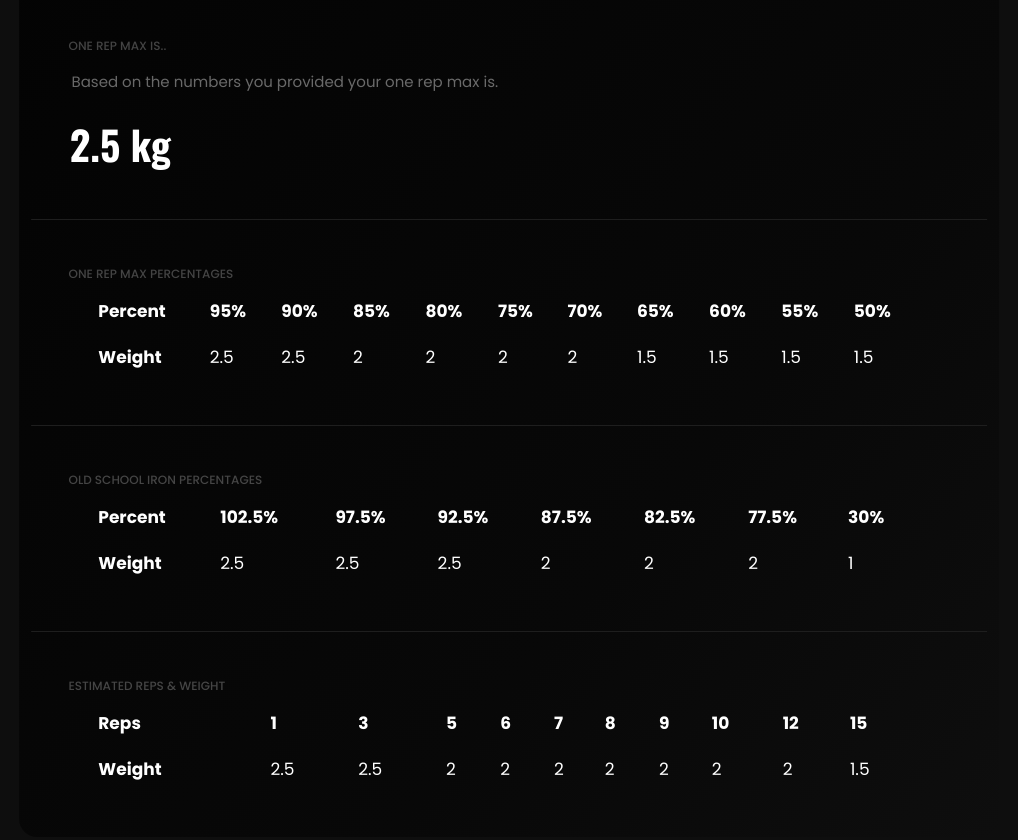
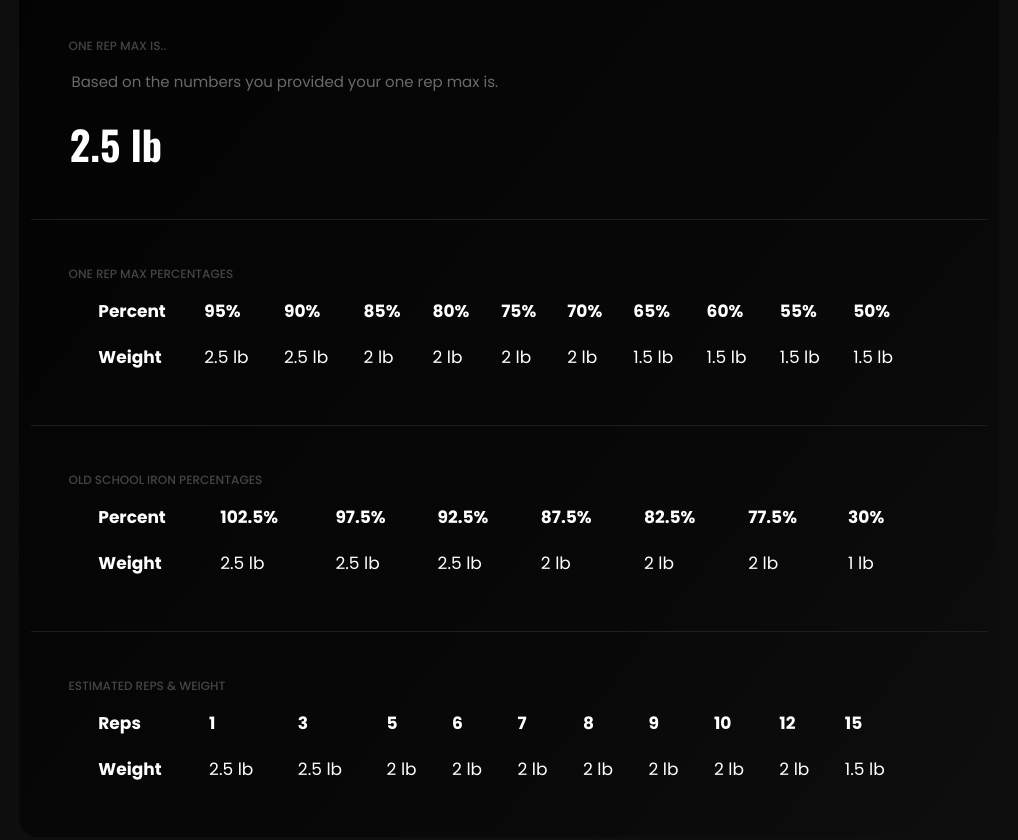
Before and after one commit to pranaypise59/ATHLEAN-X-18, a plain HTML site: page maxcalculator.html in a window 1280 px wide. Shown: the part 1356-2196 px from the top of the page, without its empty margins (111-1129 px from the left). Drawn offline with nearby package versions, Linux system fonts and the light colour scheme.

Commit message:
default set to lb and estimated reps fix

```diff
--- a/js/custom.js
+++ b/js/custom.js
@@ -236,8 +236,11 @@ const repsvalueDisplay = document.getElementById('repsvalueDisplay');
 const rootElement = document.getElementById('result_root');
 
 // Function to get the current value of the selected radio button
+function isMetric() {
+  return radio1.checked;
+}
 function getSelectedRadioValue() {
-  return radio1.checked ? 'kg' : radio2.checked ? 'lb' : null;
+  return isMetric() ? 'kg' : 'lb';
 }
 
 // Function to calculate Epley's Formula with one decimal place
@@ -255,7 +258,7 @@ function calculateOneRepMax() {
 function updateSliderValue(step) {
   const currentValue = parseInt(slider.value);
   const newValue = currentValue + step;
-  const maxval = radio1.checked ? 272.5 : 600;
+  const maxval = isMetric() ? 272.5 : 600;
 
   if (newValue >= 0 && newValue <= maxval) {
     slider.value = newValue;
@@ -279,7 +282,8 @@ function updateDisplay() {
 }
 
 // Function to update the unit label based on the selected radio button
-function updateUnitLabel(unit) {
+function updateUnitLabel() {
+  const unit = getSelectedRadioValue();
   unitLabel.textContent = unit;
   updateDisplay();
 }
@@ -298,13 +302,13 @@ function convertSliderValue(fromUnit, toUnit) {
 
 // Event listeners for radio buttons to update the unit label
 radio1.addEventListener('change', function () {
-  updateUnitLabel('kg');
+  updateUnitLabel();
   convertSliderValue('lb', 'kg');
   updateRootDisplay();
 });
 
 radio2.addEventListener('change', function () {
-  updateUnitLabel('lb');
+  updateUnitLabel();
   convertSliderValue('kg', 'lb');
   updateRootDisplay();
 });
@@ -354,7 +358,7 @@ function updateRootDisplay() {
 }
 
 // Set "kg" as the default unit and update the display
-updateUnitLabel('kg');
+updateUnitLabel();
 updateRepDisplay();
 updateRootDisplay();
 
@@ -374,7 +378,7 @@ if (oneRepMaxPer) {
     const td = secondRow.cells[i];
 
     // Set the value as the index
-    td.textContent = Math.round(percentWeight * 2) / 2;
+    td.textContent = Math.round(percentWeight * 2) / 2 + ' ' + getSelectedRadioValue();
   }
 }
 
@@ -392,29 +396,30 @@ if (oldSchoolIronPer) {
     const td = secondRow.cells[i];
 
     // Set the value as the index
-    td.textContent = Math.round(percentWeight * 2) / 2;
+    td.textContent = Math.round(percentWeight * 2) / 2 + ' ' + getSelectedRadioValue();
   }
 }
 
 // ===================================================
+function roundToNearestHalf(value) {
+	return Math.round(value * 2) / 2;
+  }
 
-const estimatedRepsPer = document.getElementById('estimatedRepsPer');
-const estimatedrep = [1, 3, 5, 6, 7, 8, 9, 10, 12, 15];
+  function calculateRM(weight, multiplier) {
+	return roundToNearestHalf(Math.round((10000 * result) / ((333 * multiplier) + 10000) * 10) / 10) + ' ' + getSelectedRadioValue();
+  }
 
-// Ensure the table exists before proceeding
-if (estimatedRepsPer) {
-  // Select the second row (index 1)
-  const secondRow = estimatedRepsPer.rows[1];
+  $(".onehundred").html(calculateRM(result, 0));
+  $(".threeRM").html(calculateRM(result, 2));
+  $(".fiveRM").html(calculateRM(result, 4));
+  $(".sixRM").html(calculateRM(result, 5));
+  $(".sevenRM").html(calculateRM(result, 6));
+  $(".eightRM").html(calculateRM(result, 7));
+  $(".nineRM").html(calculateRM(result, 8));
+  $(".tenRM").html(calculateRM(result, 9));
+  $(".twelveRM").html(calculateRM(result, 11));
+  $(".fifteenRM").html(calculateRM(result, 14));
 
-  // Loop through all the td elements in the second row
-  for (let i = 1; i < secondRow.cells.length; i++) {
-
-	const td = secondRow.cells[i];
-
-	// Set the value as the index
-	td.textContent = calculateEstimatedWeight(result, estimatedrep[i - 1]);
-  }
-}
 }
 updateOneRepMaxPer()
 
--- a/maxcalculator.html
+++ b/maxcalculator.html
@@ -227,7 +227,7 @@
                                                                                 style="margin-left: 20px">
                                                                                 <input class="form-check-input"
                                                                                     type="radio" name="flexRadioDefault"
-                                                                                    id="flexRadioDefault1" checked />
+                                                                                    id="flexRadioDefault1" />
                                                                                 <label class="form-check-label"
                                                                                     for="flexRadioDefault1">Metric
                                                                                     (Kg)</label>
@@ -235,7 +235,7 @@
                                                                             <div class="form-check">
                                                                                 <input class="form-check-input"
                                                                                     type="radio" name="flexRadioDefault"
-                                                                                    id="flexRadioDefault2" />
+                                                                                    id="flexRadioDefault2" checked/>
                                                                                 <label class="form-check-label"
                                                                                     for="flexRadioDefault2">Imperial
                                                                                     (lb)</label>
@@ -264,7 +264,7 @@
                                                                                     -
                                                                                 </div>
                                                                                 <input type="range" min="2.5"
-                                                                                    max="275.5" value="2.5" step="2.5"
+                                                                                    max="600" value="2.5" step="2.5"
                                                                                     id="slider" />
                                                                                 <div class="button"
                                                                                     onclick="updateSliderValue(2.5)">
@@ -272,7 +272,6 @@
                                                                                 </div>
                                                                                 <div class="value-display"
                                                                                     id="valueDisplay">
-                                                                                    0 kg
                                                                                 </div>
                                                                                 <div class="unit-label" id="unitLabel">
                                                                                 </div>
@@ -549,43 +548,42 @@
                                                                                     <th>Weight</th>
                                                                                     <td class="rmValues onehundred"
                                                                                         style="padding: 10px 5px">
-                                                                                        113.5 lb
                                                                                     </td>
                                                                                     <td class="rmValues threeRM"
                                                                                         style="padding: 10px 5px">
-                                                                                        106 lb
+
                                                                                     </td>
                                                                                     <td class="rmValues fiveRM"
                                                                                         style="padding: 10px 5px">
-                                                                                        100 lb
+
                                                                                     </td>
                                                                                     <td class="rmValues sixRM"
                                                                                         style="padding: 10px 5px">
-                                                                                        97 lb
+
                                                                                     </td>
                                                                                     <td class="rmValues sevenRM"
                                                                                         style="padding: 10px 5px">
-                                                                                        94.5 lb
+
                                                                                     </td>
                                                                                     <td class="rmValues eightRM"
                                                                                         style="padding: 10px 5px">
-                                                                                        92 lb
+
                                                                                     </td>
                                                                                     <td class="rmValues nineRM"
                                                                                         style="padding: 10px 5px">
-                                                                                        89.5 lb
+
                                                                                     </td>
                                                                                     <td class="rmValues tenRM"
                                                                                         style="padding: 10px 5px">
-                                                                                        87 lb
+
                                                                                     </td>
                                                                                     <td class="rmValues twelveRM"
                                                                                         style="padding: 10px 5px">
-                                                                                        83 lb
+
                                                                                     </td>
                                                                                     <td class="rmValues fifteenRM"
                                                                                         style="padding: 10px 5px">
-                                                                                        77.5 lb
+
                                                                                     </td>
                                                                                 </tr>
                                                                             </table>
```
